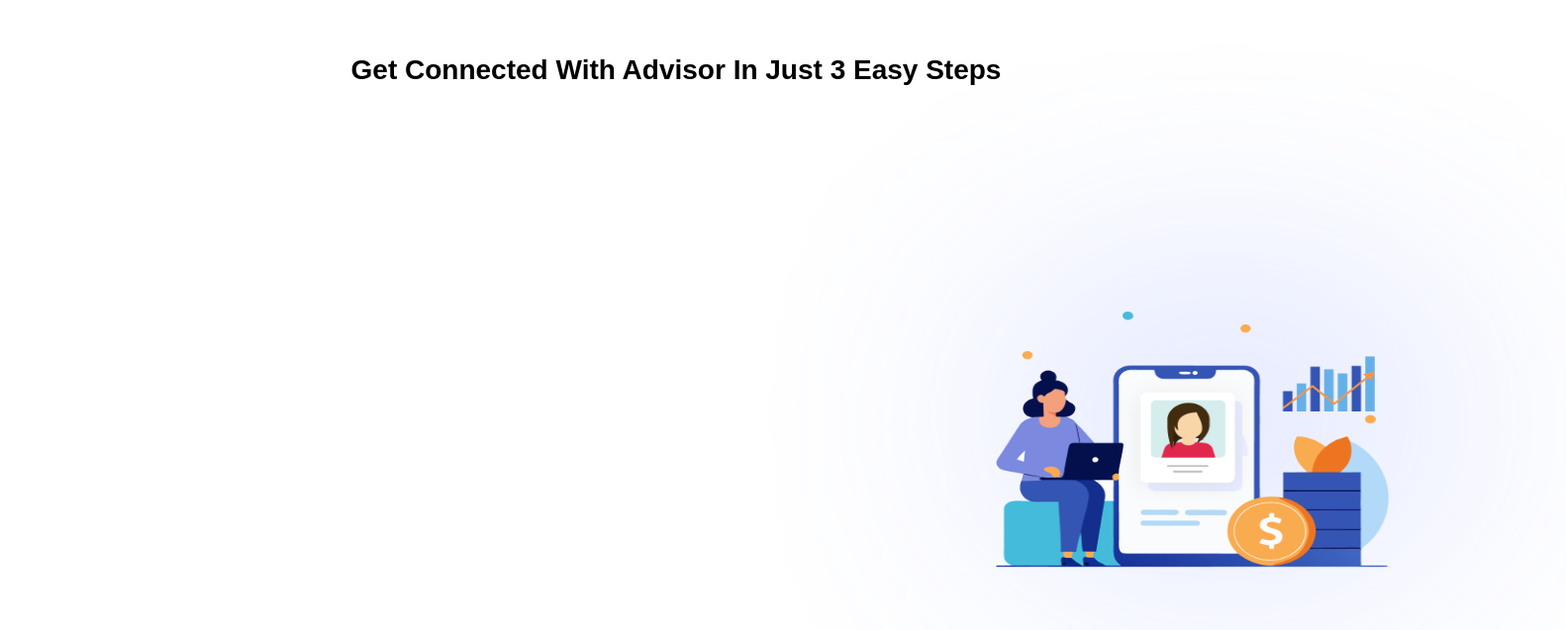
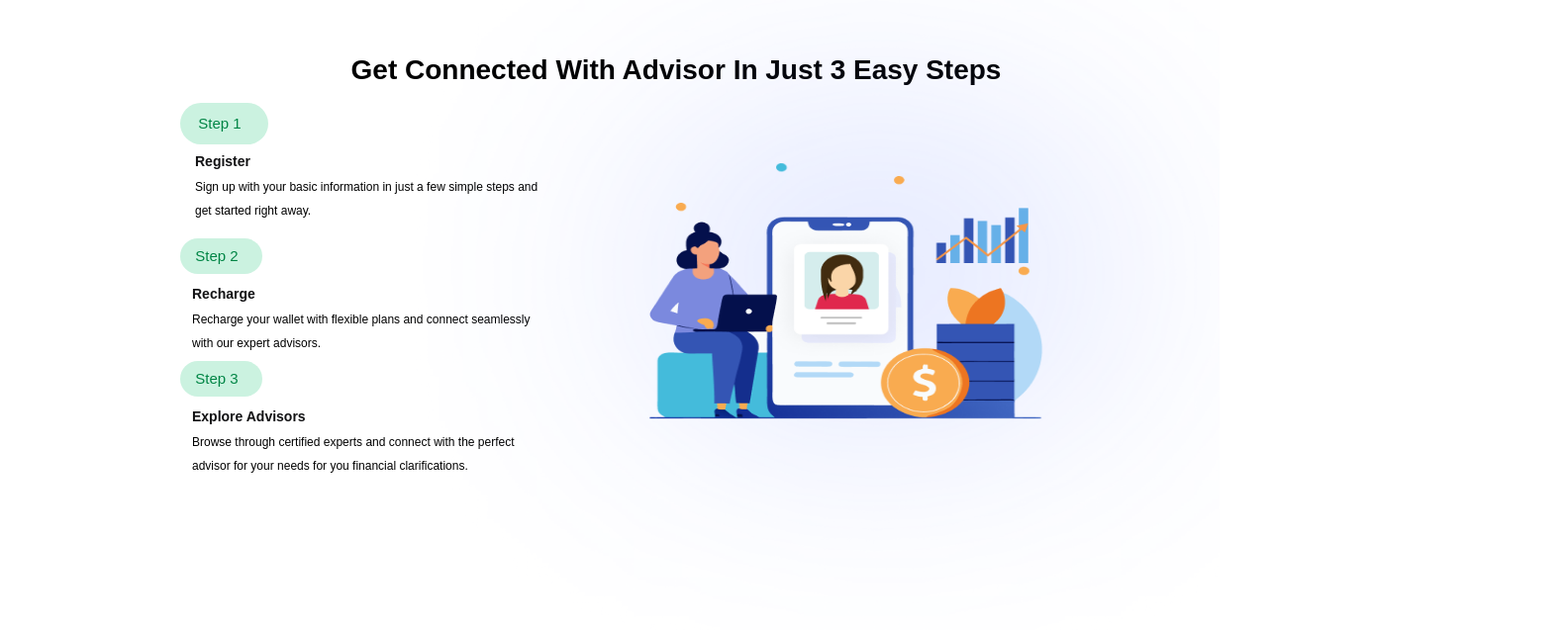
Before and after one commit to Tharunika73/website-frontend, a plain HTML site: page index.html in a window 1280 px wide. Shown: the part 2876-3513 px from the top of the page at 99% size, 1582 px wide, since content can reach past the window. Drawn offline with Linux system fonts and the light colour scheme.

Commit message:
5th page

```diff
--- a/index.html
+++ b/index.html
@@ -184,9 +184,40 @@
         <div class="mbox5">
             <p class="m5b2">Get Connected With Advisor In Just 3 Easy Steps</p>
             <div class="m5b3">
+                <div class="m5b4">
+                    <div class="s1">
+                        <p class="s1w">Step 1</p>
+                        <p class="m5p">Register</p>
+                        <p class="m5p2">Sign up with your basic information in just a few simple steps and get started right away.</p>
+                    </div>
+                </div>
+                <div class="m5b5">
+                    <div class="s2">
+                        <p class="s1w" >Step 2</p>
+                        <p class="m5p">Recharge</p>
+                        <p class="m5p2">Recharge your wallet with flexible plans and connect seamlessly with our expert advisors.</p>
+                    </div>
+                </div>
+                <div class="m5b6">
+                    <div class="s3">
+                        <p class="s1w">Step 3</p>
+                        <p class="m5p">Explore Advisors</p>
+                        <p class="m5p2">Browse through certified experts and connect with the perfect advisor for your needs for you financial clarifications.</p>
+                    </div>
+                </div>
 
             </div>
             <img class="m5i1" src="main5image.png">
         </div>
     </div>
+    <div class="main6">
+        <div class="m6b1">
+
+        </div>
+    </div>
+    <div class="main7">
+        <div class="m7b1">
+
+        </div>
+    </div>
 </body>
--- a/style.css
+++ b/style.css
@@ -654,13 +654,127 @@ li{
     height: 452px;
     top: 87px;
     gap: 40px;
+    background-color: white;
 
 }
+.s1{
+    width: 59px;
+height: 26px;
+gap: 10px;
+position:absolute;
+top:80px;
+
+border-radius: 24px;
+padding: 8px 15px;
+background-color: #CBF2E0;
+}
+.s1w{
+    font-family: "Poppins",sans-serif;
+    width: 50px;
+    height: 16px;
+    text-align: center;
+    gap: 10px;
+    position: relative;
+    bottom:10px;
+    padding:-30px 10px;
+font-weight: 500;
+font-size: 15px;
+line-height: 16px;
+letter-spacing: 0%;
+text-align: center;
+vertical-align: middle;
+
+color:#008545;
+
+}
+
+.m5p{
+    width: 150px;
+height: 30px;
+top: 38px;
+font-family: "Gilroy-SemiBold",sans-serif;
+font-weight: bold;
+font-size: 14px;
+line-height: 30px;
+letter-spacing: 0%;
+vertical-align: middle;
+color: #121214;
+position: relative;
+top: -10px;
+}
+.m5p2{
+    font-family: "Gilroy-Medium",sans-serif;
+font-weight: 400;
+font-size: 12px;
+line-height: 24px;
+letter-spacing: 0%;
+width: 350px;
+height: 48px;
+position: relative;
+top: -25px;
+
+}
+.s2{
+    width: 59px;
+height: 26px;
+gap: 10px;
+border-radius: 24px;
+padding-top: 5px;
+padding-right: 12px;
+padding-bottom: 5px;
+padding-left: 12px;
+background-color: #CBF2E0;
+}
+.s3{
+    background-color: #CBF2E0;
+    width: 59px;
+height: 26px;
+gap: 10px;
+border-radius: 24px;
+padding-top: 5px;
+padding-right: 12px;
+padding-bottom: 5px;
+padding-left: 12px;
+}
+.m5b4{
+    width: 491px;
+height: 124px;
+
+}
+.m5b5{
+    width: 491px;
+height: 124px;
+
+}
+.m5b6{
+    width: 491px;
+height: 124px;
+
+}
+
 .m5i1{
     width: 900px;
     height: 900px;
     position: absolute;
-    top: -50px;
-    left: 500px;
+    top: -200px;
+    left: 150px;
 
 }
+.main6{
+    width: 100%;
+    height: 300px;
+}
+.m6b1{
+    width: 1003px;
+    height: 546px;
+    position: absolute;
+    top: 3536px;
+    left: 182px;
+}
+.m7b1{
+    width: 1366px;
+    height: 768px;
+    top: 4682px;
+    background-color: #F7F9FF;
+
+}
```
